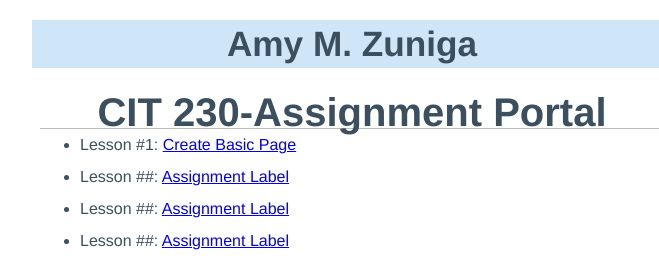
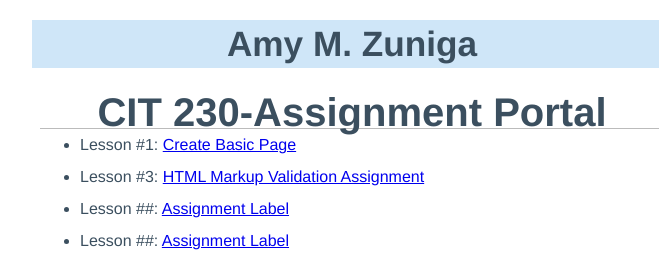
Before and after one commit to amzuni4/amzuni4.github.io, a plain HTML site: page index.html in a window 1280 px wide. Shown: the top 261 px of the page, 168-827 px from the left. Drawn offline with Linux system fonts and the light colour scheme.

Commit message:
HTML MARKUP
VALIDATION LINK

```diff
--- a/index.html
+++ b/index.html
@@ -19,7 +19,7 @@
         <h2>CIT 230-Assignment Portal</h2>
         <ul>
          <li>Lesson #1: <a href="https://amzuni4.github.io/basicpage.html">Create Basic Page</a></li>
-         <li>Lesson ##: <a href="#">Assignment Label</a></li>
+         <li>Lesson #3: <a href="/assignments/lesson-3/fixedhtml.html">HTML Markup Validation Assignment</a></li>
          <li>Lesson ##: <a href="#">Assignment Label</a></li>
          <li>Lesson ##: <a href="#">Assignment Label</a></li>
          <li>Lesson ##: <a href="#">Assignment Label</a></li>
```
